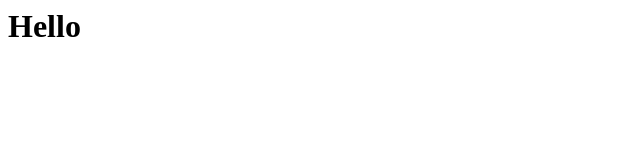
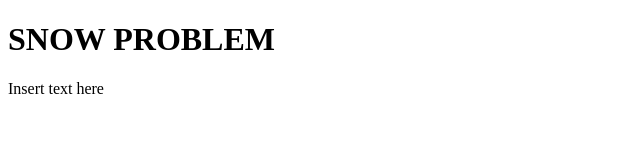
Before and after one commit to hirachau/SnowProblem, a plain HTML site: page index.html in a window 1280 px wide. Shown: the whole page, without its empty margins (0-640 px from the left). Drawn offline with Linux system fonts and the light colour scheme.

Commit message:
add basic placeholder text

```diff
--- a/index.html
+++ b/index.html
@@ -1 +1,7 @@
-<h1>Hello</h1>
+<!DOCTYPE html>
+<html>
+  <body>
+    <h1>SNOW PROBLEM</h1>
+    <p>Insert text here</p>
+  </body>
+</html>
```
